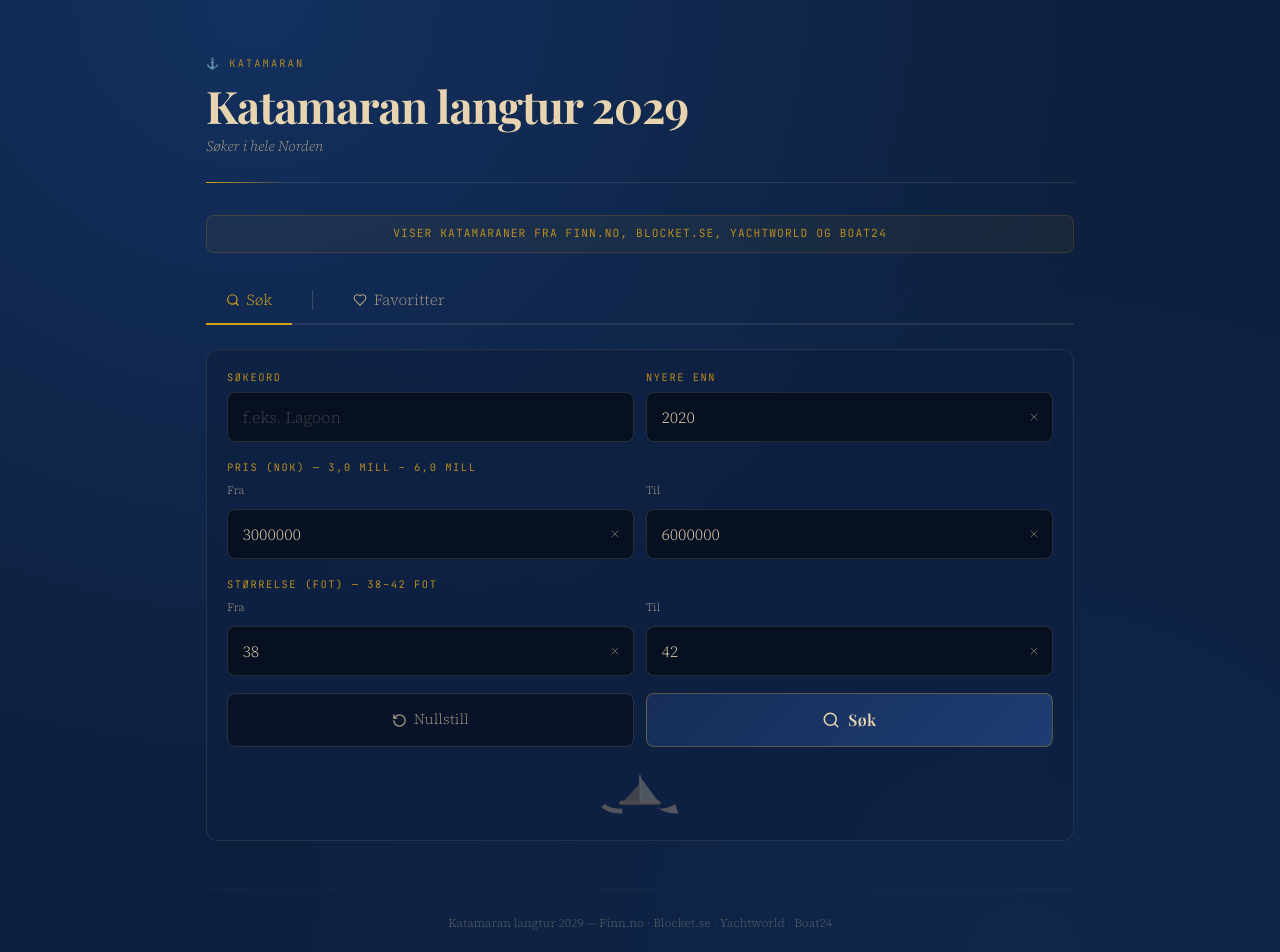
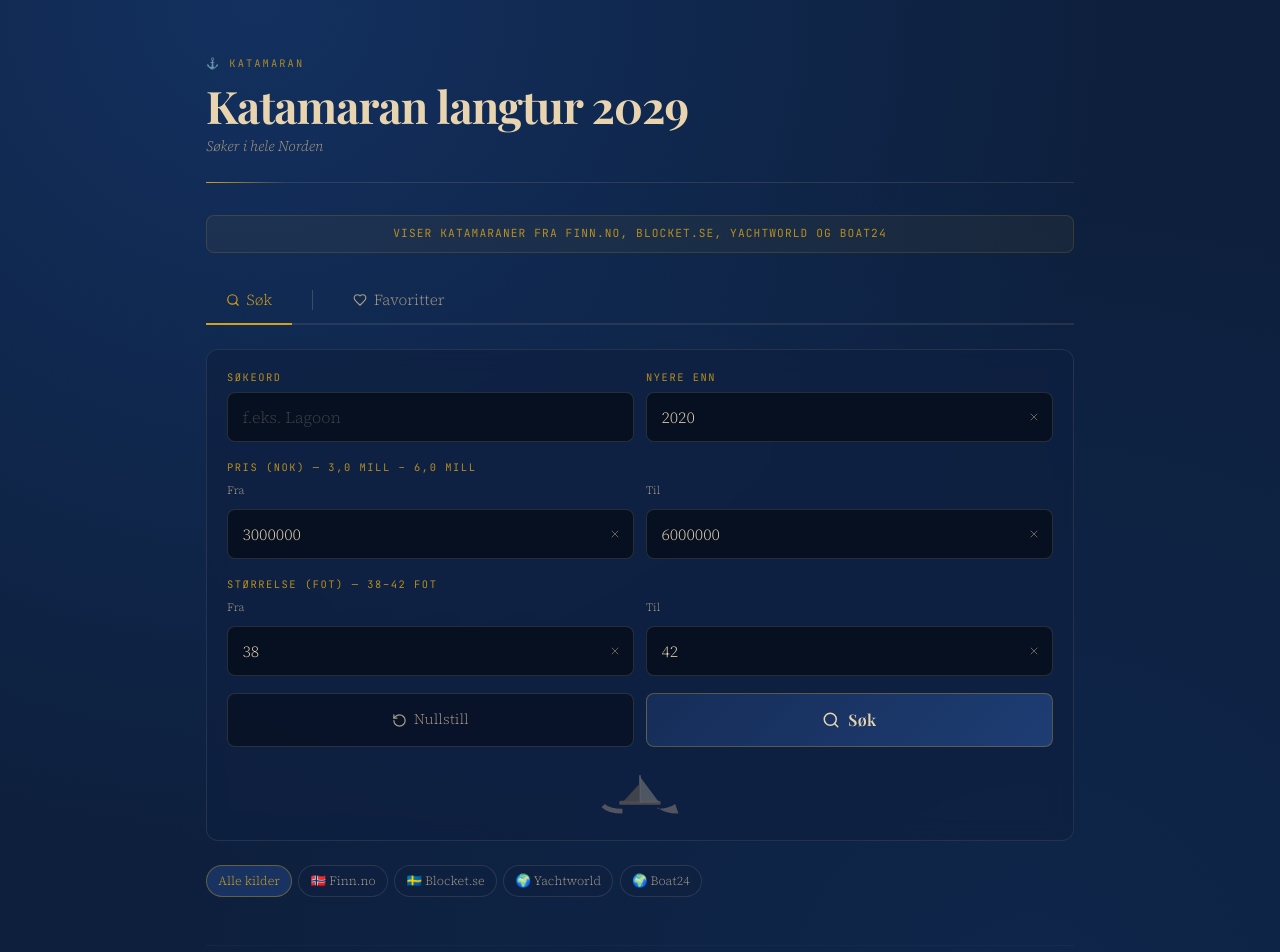
Before and after one commit to t-rulez/sailboat-search, a React (Vite) app in the folder frontend/: page / in a window 1280 px wide. Shown: the top 952 px of the page. Built offline with nearby package versions, Linux system fonts and the light colour scheme; no server answers.

Commit message:
blocket fix

```diff
--- a/frontend/src/App.jsx
+++ b/frontend/src/App.jsx
@@ -35,6 +35,7 @@
   const [hasSearched, setHasSearched] = useState(false);
   const [sortKey, setSortKey]       = useState('first_seen_at');
   const [sortDir, setSortDir]       = useState('desc');
+  const [source, setSource]         = useState('all');
   const [searchParams, setSearchParams] = useState(loadSavedParams());
 
   const [favorites, setFavorites]   = useState([]);
@@ -61,13 +62,19 @@
     setHasSearched(false);
   }, []);
 
-  const handleSearch = useCallback((params) => {
+  const handleSearch = useCallback((params, src) => {
+    const s = src !== undefined ? src : source;
     setSearchParams(params);
     localStorage.setItem(STORAGE_KEY, JSON.stringify(params));
     setHasSearched(true);
     setTab('search');
-    search(params);
-  }, [search]);
+    search(params, s);
+  }, [search, source]);
+
+  const handleSourceChange = useCallback((s) => {
+    setSource(s);
+    if (hasSearched) search(searchParams, s);
+  }, [search, searchParams, hasSearched]);
 
   const handleToggleFavorite = useCallback(async (boat) => {
     const newVal = await toggleFav(boat);
@@ -131,6 +138,25 @@
             loading={loading}
             initialParams={searchParams}
           />
+
+          {/* Kilde-filter */}
+          <div className="source-filter">
+            {[
+              { key: 'all',        label: 'Alle kilder' },
+              { key: 'finn',       label: '🇳🇴 Finn.no' },
+              { key: 'blocket',    label: '🇸🇪 Blocket.se' },
+              { key: 'yachtworld', label: '🌍 Yachtworld' },
+              { key: 'boat24',     label: '🌍 Boat24' },
+            ].map(s => (
+              <button
+                key={s.key}
+                className={`source-filter-btn ${source === s.key ? 'source-filter-btn-active' : ''}`}
+                onClick={() => handleSourceChange(s.key)}
+              >
+                {s.label}
+              </button>
+            ))}
+          </div>
 
           {error && (
             <div className="error-banner">⚠️ {error}</div>
--- a/frontend/src/components/ResultCard.jsx
+++ b/frontend/src/components/ResultCard.jsx
@@ -1,4 +1,4 @@
-import { ExternalLink, Calendar, Ruler, Banknote, Tag, Heart, TrendingDown, TrendingUp, Clock } from 'lucide-react';
+import { ExternalLink, Calendar, Banknote, Tag, Heart, TrendingDown, TrendingUp, Clock } from 'lucide-react';
 import StatusBadge from './StatusBadge';
 
 const SOURCE_LABELS = {
@@ -13,12 +13,6 @@
   return new Intl.NumberFormat('nb-NO', {
     style: 'currency', currency: 'NOK', maximumFractionDigits: 0,
   }).format(amount);
-}
-
-function FotMeter({ ft }) {
-  if (!ft) return <span>—</span>;
-  const m = (ft * 0.3048).toFixed(1);
-  return <span>{ft} fot <span className="meta-secondary">/ {m} m</span></span>;
 }
 
 function PriceChange({ currentPrice, initialPrice }) {
@@ -101,12 +95,7 @@
           </div>
 
           {/* Størrelse */}
-          <div className="meta-item">
-            <Ruler size={14} className="meta-icon" />
-            <span className="meta-value"><FotMeter ft={boat.length_ft} /></span>
-          </div>
-
-          {/* Merke */}
+{/* Merke */}
           {boat.brand && (
             <div className="meta-item">
               <Tag size={14} className="meta-icon" />
--- a/frontend/src/hooks/useBoatSearch.js
+++ b/frontend/src/hooks/useBoatSearch.js
@@ -31,7 +31,7 @@
   const [totalCount, setTotalCount]             = useState(0);
   const [lastSearchParams, setLastSearchParams] = useState(null);
 
-  const search = useCallback(async (params) => {
+  const search = useCallback(async (params, source = 'all') => {
     setLoading(true);
     setError(null);
     setLastSearchParams(params);
@@ -47,16 +47,25 @@
         sizeMax:  params.sizeMax  || '',
       });
 
+      const shouldFetch = (src) => source === 'all' || source === src;
+
       const [finnRes, blocketRes, favRes] = await Promise.all([
-        fetch(`${API_URL}/api/finn?${query}`, { signal: AbortSignal.timeout(30000) }),
-        fetch(`${API_URL}/api/blocket?${query}`, { signal: AbortSignal.timeout(30000) }).catch(() => null),
+        shouldFetch('finn')
+          ? fetch(`${API_URL}/api/finn?${query}`, { signal: AbortSignal.timeout(30000) })
+          : Promise.resolve(null),
+        shouldFetch('blocket')
+          ? fetch(`${API_URL}/api/blocket?${query}`, { signal: AbortSignal.timeout(30000) }).catch(() => null)
+          : Promise.resolve(null),
         fetch(`${API_URL}/api/favorites`).catch(() => null),
       ]);
 
-      if (!finnRes.ok) throw new Error(`Proxy svarte med ${finnRes.status}`);
-
-      const finnData = await finnRes.json();
-      const finnDocs = finnData?.docs || [];
+      let finnDocs = [];
+      if (finnRes?.ok) {
+        const finnData = await finnRes.json();
+        finnDocs = finnData?.docs || [];
+      } else if (finnRes && !finnRes.ok) {
+        throw new Error(`Finn svarte med ${finnRes.status}`);
+      }
 
       let blocketDocs = [];
       if (blocketRes?.ok) {
--- a/frontend/src/index.css
+++ b/frontend/src/index.css
@@ -786,3 +786,35 @@
   font-family: 'Source Serif 4', serif;
   margin-left: 0.2rem;
 }
+
+/* ─── Source filter ─── */
+.source-filter {
+  display: flex;
+  gap: 0.4rem;
+  flex-wrap: wrap;
+  margin-bottom: 1rem;
+}
+
+.source-filter-btn {
+  padding: 0.35rem 0.7rem;
+  background: rgba(15, 32, 64, 0.6);
+  border: 1px solid rgba(232, 213, 176, 0.12);
+  border-radius: 20px;
+  color: var(--text-secondary);
+  font-size: 0.78rem;
+  font-family: 'Source Serif 4', serif;
+  cursor: pointer;
+  transition: all 0.15s;
+  white-space: nowrap;
+}
+
+.source-filter-btn:hover {
+  color: var(--rope-300);
+  border-color: rgba(232, 213, 176, 0.25);
+}
+
+.source-filter-btn-active {
+  background: rgba(30, 61, 115, 0.7);
+  border-color: rgba(212, 160, 23, 0.4);
+  color: var(--gold);
+}
```
Also changed, not shown: 1 other file (tests, documents, lock files or other folders).
